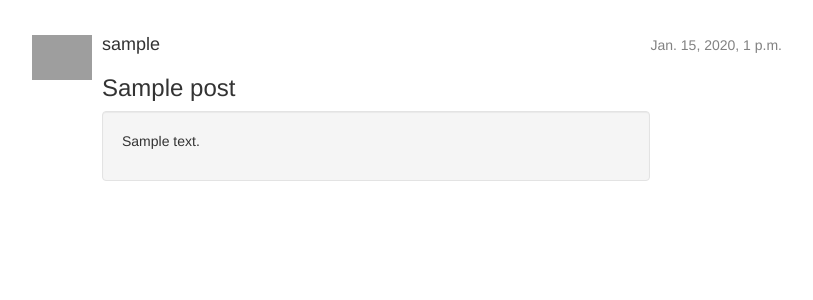
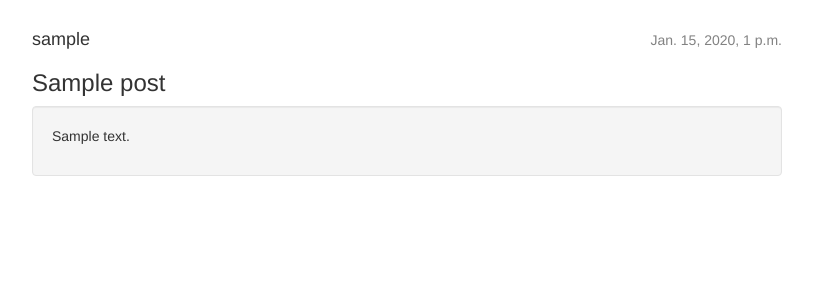
Before and after one commit to mcproger/django_blog, a Django app: page /post/1/ in a window 1280 px wide. Shown: the part 52-352 px from the top of the page, without its empty margins (23-836 px from the left). Run offline with Django 3.2, Linux system fonts and the light colour scheme; tables that the repository leaves empty hold one stand-in row (values such as "Sample post"); some libraries are stand-ins or nearby versions; grey boxes are pictures that could not be loaded.

Commit message:
Fix mistake

```diff
--- a/blog/templates/blog/post_detail.html
+++ b/blog/templates/blog/post_detail.html
@@ -13,17 +13,10 @@
 	<a class="btn btn-default" href="{% url 'post_edit' pk=post.pk %}"><span class="glyphicon glyphicon-pencil"></span></a>
 	<a class="btn btn-default" href="{% url 'post_remove' pk=post.pk %}"><span class="glyphicon glyphicon-remove"></span></a>
 	{% endif %}
-	<div class="media">
-	  <div class="media-left">
-	    <img src="img_avatar1.png" class="media-object" style="width:60px">
-	  </div>
-	  <div class="media-body">
-	    <h4 class="media-heading">{{ post.author }}</h4>
-	    <h3>{{ post.title }}</h3>
-	    <div class="well">
-	      <p>{{ post.text|linebreaksbr }}</p>
-	    </div>
-	  </div>
-	</div>
+    <h4>{{ post.author }}</h4>
+    <h3>{{ post.title }}</h3>
+    <div class="well">
+      <p>{{ post.text|linebreaksbr }}</p>
+    </div>
 </div>
 {% endblock %}
```
